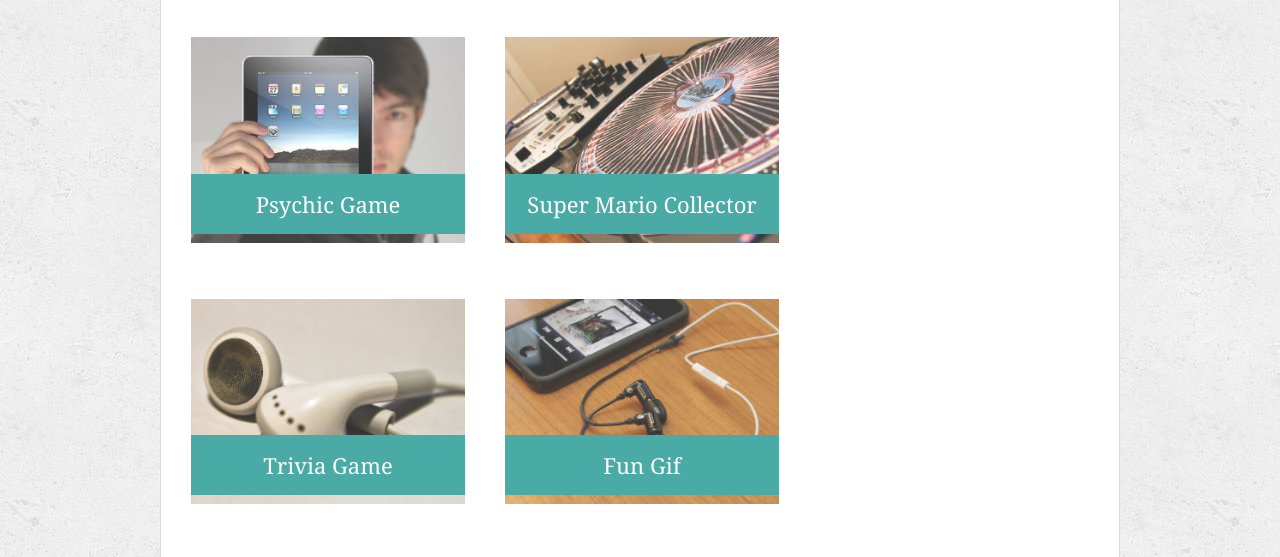
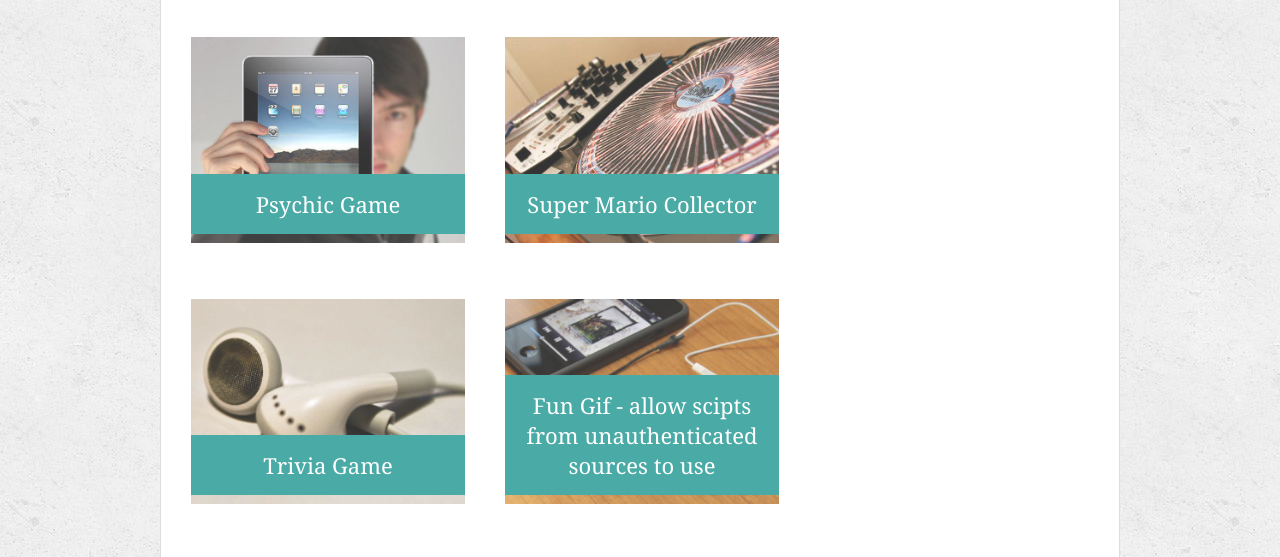
Before and after one commit to youngbrennin/Responsive-Portfolio, a plain HTML site: page portfolio.html in a window 1280 px wide. Shown: the part 236-793 px from the top of the page. Drawn offline with Linux system fonts and the light colour scheme.

Commit message:
added a note under fun gif

```diff
--- a/portfolio.html
+++ b/portfolio.html
@@ -41,7 +41,7 @@
       </div>
       <div class="work">
         <img src="Assets/images/technics-q-c-640-480-7.jpg" alt="Rutgers Info Widget">
-        <a href="https://youngbrennin.github.io/fungif/"><h3>Fun Gif</h3></a>
+        <a href="https://youngbrennin.github.io/fungif/"><h3>Fun Gif - allow scipts from unauthenticated sources to use</h3></a>
 
       </div>
       <div class="work">
```
